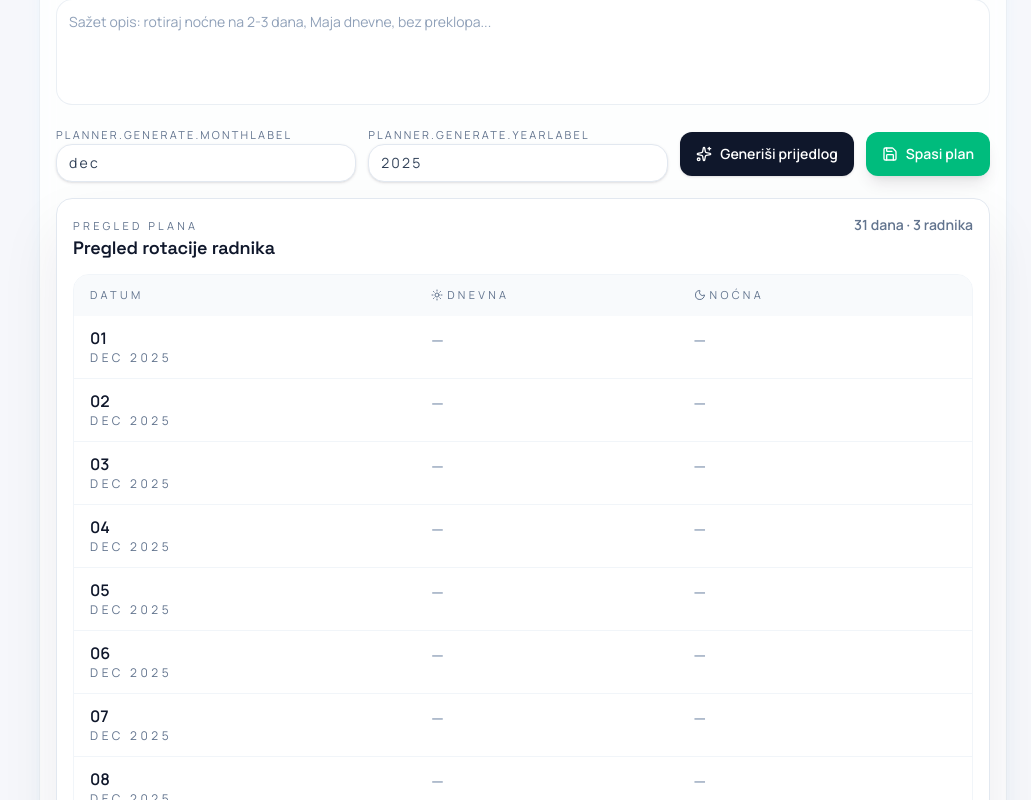
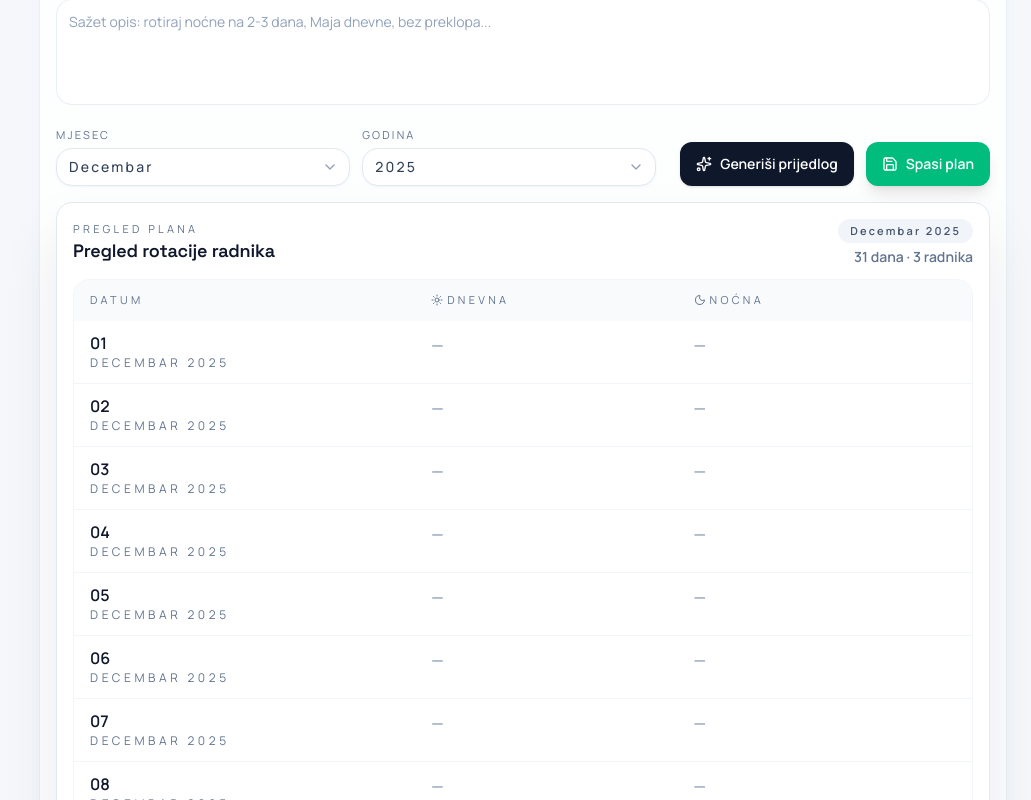
Before and after one commit to hamzic2019/codextest, a Next.js app: page /planner in a window 1280 px wide. Shown: the part 920-1720 px from the top of the page, without its empty margins (249-1280 px from the left). Built offline with nearby package versions, Linux system fonts and the light colour scheme.

Commit message:
izmjene UI-a unutar AI plannera

```diff
--- a/components/i18n/language-provider.tsx
+++ b/components/i18n/language-provider.tsx
@@ -136,6 +136,8 @@ const translations = {
     "planner.promptPlaceholder":
       "Sažet opis: rotiraj noćne na 2-3 dana, Maja dnevne, bez preklopa...",
     "planner.generate": "Generiši prijedlog",
+    "planner.generate.monthLabel": "Mjesec",
+    "planner.generate.yearLabel": "Godina",
     "planner.save": "Spasi plan",
     "planner.preview.kicker": "Pregled plana",
     "planner.preview.title": "Pregled rotacije radnika",
@@ -284,6 +286,8 @@ const translations = {
     "planner.promptPlaceholder":
       "Short prompt: rotate nights every 2-3 days, Maja day shifts, avoid overlaps...",
     "planner.generate": "Generate proposal",
+    "planner.generate.monthLabel": "Month",
+    "planner.generate.yearLabel": "Year",
     "planner.save": "Save plan",
     "planner.preview.kicker": "Plan overview",
     "planner.preview.title": "Worker rotation preview",
@@ -432,6 +436,8 @@ const translations = {
     "planner.promptPlaceholder":
       "Kurzbeschreibung: Nachtdienste alle 2-3 Tage rotieren, Maja Tagdienste, keine Überschneidungen...",
     "planner.generate": "Vorschlag generieren",
+    "planner.generate.monthLabel": "Monat",
+    "planner.generate.yearLabel": "Jahr",
     "planner.save": "Plan speichern",
     "planner.preview.kicker": "Plan-Übersicht",
     "planner.preview.title": "Vorschau der Mitarbeitereinteilung",
--- a/components/planner/ai-planner.tsx
+++ b/components/planner/ai-planner.tsx
@@ -2,7 +2,18 @@
 
 import { useEffect, useMemo, useRef, useState } from "react";
 import { createPortal } from "react-dom";
-import { Clock, Moon, Save, Search, Sparkles, Star, Sun, UserRoundSearch, X } from "lucide-react";
+import {
+  ChevronDown,
+  Clock,
+  Moon,
+  Save,
+  Search,
+  Sparkles,
+  Star,
+  Sun,
+  UserRoundSearch,
+  X,
+} from "lucide-react";
 import { patients, workers } from "@/lib/mock-data";
 import { Badge } from "../ui/badge";
 import { Card } from "../ui/card";
@@ -29,9 +40,48 @@ type PreviewRow = {
 };
 
 const MONTH_LABELS: Record<Language, string[]> = {
-  bs: ["jan", "feb", "mar", "apr", "maj", "jun", "jul", "avg", "sep", "okt", "nov", "dec"],
-  de: ["Jan", "Feb", "Mär", "Apr", "Mai", "Jun", "Jul", "Aug", "Sep", "Okt", "Nov", "Dez"],
-  en: ["Jan", "Feb", "Mar", "Apr", "May", "Jun", "Jul", "Aug", "Sep", "Oct", "Nov", "Dec"],
+  bs: [
+    "Januar",
+    "Februar",
+    "Mart",
+    "April",
+    "Maj",
+    "Juni",
+    "Juli",
+    "Avgust",
+    "Septembar",
+    "Oktobar",
+    "Novembar",
+    "Decembar",
+  ],
+  de: [
+    "Januar",
+    "Februar",
+    "März",
+    "April",
+    "Mai",
+    "Juni",
+    "Juli",
+    "August",
+    "September",
+    "Oktober",
+    "November",
+    "Dezember",
+  ],
+  en: [
+    "January",
+    "February",
+    "March",
+    "April",
+    "May",
+    "June",
+    "July",
+    "August",
+    "September",
+    "October",
+    "November",
+    "December",
+  ],
 };
 
 function formatMonthLabel(language: Language, date: Date) {
@@ -373,6 +423,10 @@ export function PlannerWizard() {
     const currentYear = new Date().getFullYear();
     return Array.from({ length: 4 }, (_, index) => currentYear + index);
   }, []);
+  const selectedPlanLabel = useMemo(
+    () => formatMonthLabel(language, new Date(planYear, planMonth, 1)),
+    [language, planMonth, planYear]
+  );
   const [selectedPatient, setSelectedPatient] = useState(patients[0].id);
   const [selectedWorkers, setSelectedWorkers] = useState<WorkerPreference[]>(() =>
     workers.slice(0, 3).map((worker, index) => ({
@@ -493,27 +547,28 @@ export function PlannerWizard() {
     const finalNightCycle =
       safeNightCycle.length > 0 ? safeNightCycle : safeDayCycle;
 
-    const startTime = new Date(2025, 11, 1).getTime();
-    const previewLength = 31;
+    const previewLength = new Date(planYear, planMonth + 1, 0).getDate();
 
     return Array.from({ length: previewLength }, (_, index) => {
-      const date = new Date(startTime + index * 86_400_000);
-      const day = String(date.getDate()).padStart(2, "0");
-      const isoKey = date.toISOString();
+      const date = new Date(planYear, planMonth, index + 1);
+      const day = String(index + 1).padStart(2, "0");
+      const dateKey = `${planYear}-${String(planMonth + 1).padStart(2, "0")}-${String(
+        index + 1
+      ).padStart(2, "0")}`;
       const dayName =
         safeDayCycle[index % safeDayCycle.length]?.name ?? t("planner.shift.unknown");
       const nightName =
         finalNightCycle[index % finalNightCycle.length]?.name ?? t("planner.shift.unknown");
 
       return {
-        dateKey: isoKey,
+        dateKey,
         dayLabel: day,
         monthLabel: formatMonthLabel(language, date),
         day: dayName,
         night: nightName,
       };
     });
-  }, [language, selectedWorkers, t]);
+  }, [language, planMonth, planYear, selectedWorkers, t]);
 
   const availableWorkersByShift = useMemo(() => {
     const build = (shift: ShiftType) => {
@@ -708,13 +763,14 @@ export function PlannerWizard() {
         />
       </div>
 
-      <div className="grid gap-3 sm:grid-cols-[1fr_auto]">
-        <div className="grid gap-3 sm:grid-cols-2">
-          <label className="space-y-1 text-[11px] uppercase tracking-[0.2em] text-slate-500">
-            <span>{t("planner.generate.monthLabel")}</span>
+      <div className="flex flex-col gap-3 sm:flex-row sm:items-end sm:gap-4">
+        <div className="grid flex-1 gap-3 sm:grid-cols-2">
+          <label className="text-[11px] uppercase tracking-[0.2em] text-slate-500">
+            <span className="block text-[11px]">{t("planner.generate.monthLabel")}</span>
+            <div className="relative mt-1">
               <select
                 aria-label={t("planner.generate.monthLabel")}
-              className="appearance-none w-full rounded-2xl border border-slate-200 bg-white px-3 py-2 text-sm text-slate-700 shadow-sm transition hover:border-slate-300 focus:border-sky-200 focus:outline-none focus:ring-2 focus:ring-sky-100"
+                className="appearance-none w-full rounded-2xl border border-slate-200 bg-white px-3 py-2 pr-10 text-sm font-medium text-slate-700 shadow-sm shadow-slate-100 transition hover:border-slate-300 focus:border-sky-400 focus:outline-none focus:ring-2 focus:ring-sky-100"
                 value={planMonth}
                 onChange={(event) => setPlanMonth(Number(event.target.value))}
               >
@@ -724,12 +780,18 @@ export function PlannerWizard() {
                   </option>
                 ))}
               </select>
+              <ChevronDown
+                className="pointer-events-none absolute right-3 top-1/2 h-4 w-4 -translate-y-1/2 text-slate-400"
+                aria-hidden
+              />
+            </div>
           </label>
-          <label className="space-y-1 text-[11px] uppercase tracking-[0.2em] text-slate-500">
-            <span>{t("planner.generate.yearLabel")}</span>
+          <label className="text-[11px] uppercase tracking-[0.2em] text-slate-500">
+            <span className="block text-[11px]">{t("planner.generate.yearLabel")}</span>
+            <div className="relative mt-1">
               <select
                 aria-label={t("planner.generate.yearLabel")}
-              className="appearance-none w-full rounded-2xl border border-slate-200 bg-white px-3 py-2 text-sm text-slate-700 shadow-sm transition hover:border-slate-300 focus:border-sky-200 focus:outline-none focus:ring-2 focus:ring-sky-100"
+                className="appearance-none w-full rounded-2xl border border-slate-200 bg-white px-3 py-2 pr-10 text-sm font-medium text-slate-700 shadow-sm shadow-slate-100 transition hover:border-slate-300 focus:border-sky-400 focus:outline-none focus:ring-2 focus:ring-sky-100"
                 value={planYear}
                 onChange={(event) => setPlanYear(Number(event.target.value))}
               >
@@ -739,15 +801,20 @@ export function PlannerWizard() {
                   </option>
                 ))}
               </select>
+              <ChevronDown
+                className="pointer-events-none absolute right-3 top-1/2 h-4 w-4 -translate-y-1/2 text-slate-400"
+                aria-hidden
+              />
+            </div>
           </label>
         </div>
 
-        <div className="flex flex-wrap items-center gap-3">
-          <button className="inline-flex items-center gap-2 rounded-xl bg-slate-900 px-4 py-3 text-sm font-semibold text-white shadow-sm transition hover:-translate-y-[1px]">
+        <div className="flex flex-col gap-2 sm:w-auto sm:flex-row sm:items-center sm:justify-end sm:gap-3 sm:pl-2">
+          <button className="inline-flex w-full items-center justify-center gap-2 rounded-xl bg-slate-900 px-4 py-3 text-sm font-semibold text-white shadow-sm transition hover:-translate-y-[1px] sm:w-auto">
             <Sparkles className="h-4 w-4" />
             {t("planner.generate")}
           </button>
-          <button className="ml-auto inline-flex items-center gap-2 rounded-xl bg-emerald-500 px-4 py-3 text-sm font-semibold text-white shadow-lg transition hover:-translate-y-[1px] hover:bg-emerald-600">
+          <button className="inline-flex w-full items-center justify-center gap-2 rounded-xl bg-emerald-500 px-4 py-3 text-sm font-semibold text-white shadow-lg transition hover:-translate-y-[1px] hover:bg-emerald-600 sm:w-auto">
             <Save className="h-4 w-4" />
             {t("planner.save")}
           </button>
@@ -755,7 +822,7 @@ export function PlannerWizard() {
       </div>
 
       <div className="space-y-3 rounded-2xl border border-slate-200 bg-white p-4 shadow-[0_30px_60px_rgba(15,23,42,0.08)]">
-        <div className="flex items-baseline justify-between gap-3">
+        <div className="flex flex-wrap items-center justify-between gap-3">
           <div>
             <p className="text-[11px] uppercase tracking-[0.3em] text-slate-500">
               {t("planner.preview.kicker")}
@@ -764,12 +831,17 @@ export function PlannerWizard() {
               {t("planner.preview.title")}
             </h3>
           </div>
+          <div className="flex flex-col items-end gap-1 text-right">
+            <span className="inline-flex items-center rounded-full bg-slate-100 px-3 py-1 text-[11px] font-semibold tracking-[0.2em] text-slate-600">
+              {selectedPlanLabel}
+            </span>
             <span className="text-sm font-semibold text-slate-500">
               {t("planner.preview.meta", {
                 days: previewRows.length,
                 workers: selectedWorkers.length,
               })}
             </span>
+          </div>
         </div>
         <div className="overflow-hidden rounded-2xl border border-slate-100">
           <div className="grid grid-cols-[1.3fr_1fr_1fr] bg-slate-50 px-4 py-3 text-[11px] uppercase tracking-[0.3em] text-slate-500">
```
Lines whose indentation alone changed are shown as unchanged.
